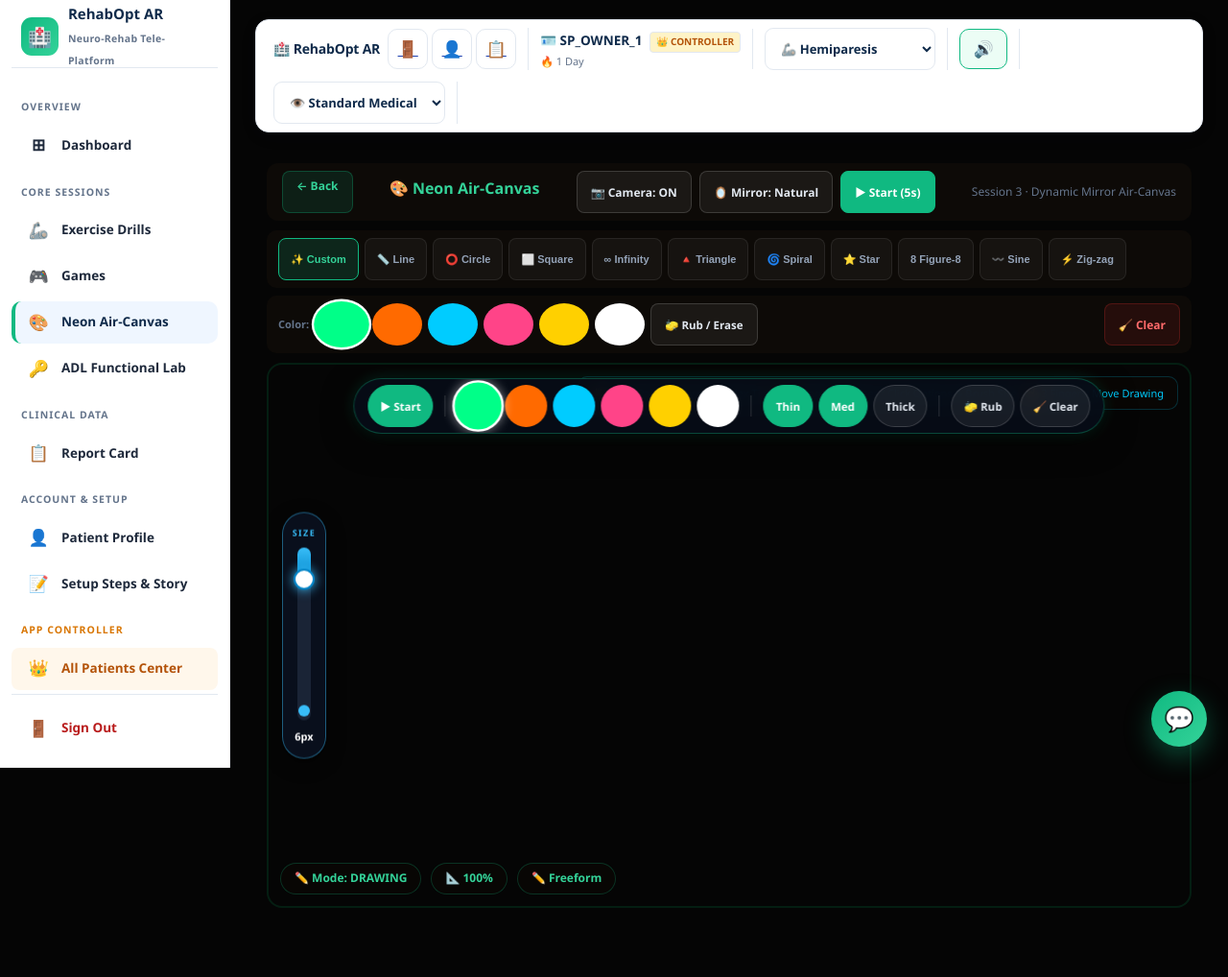
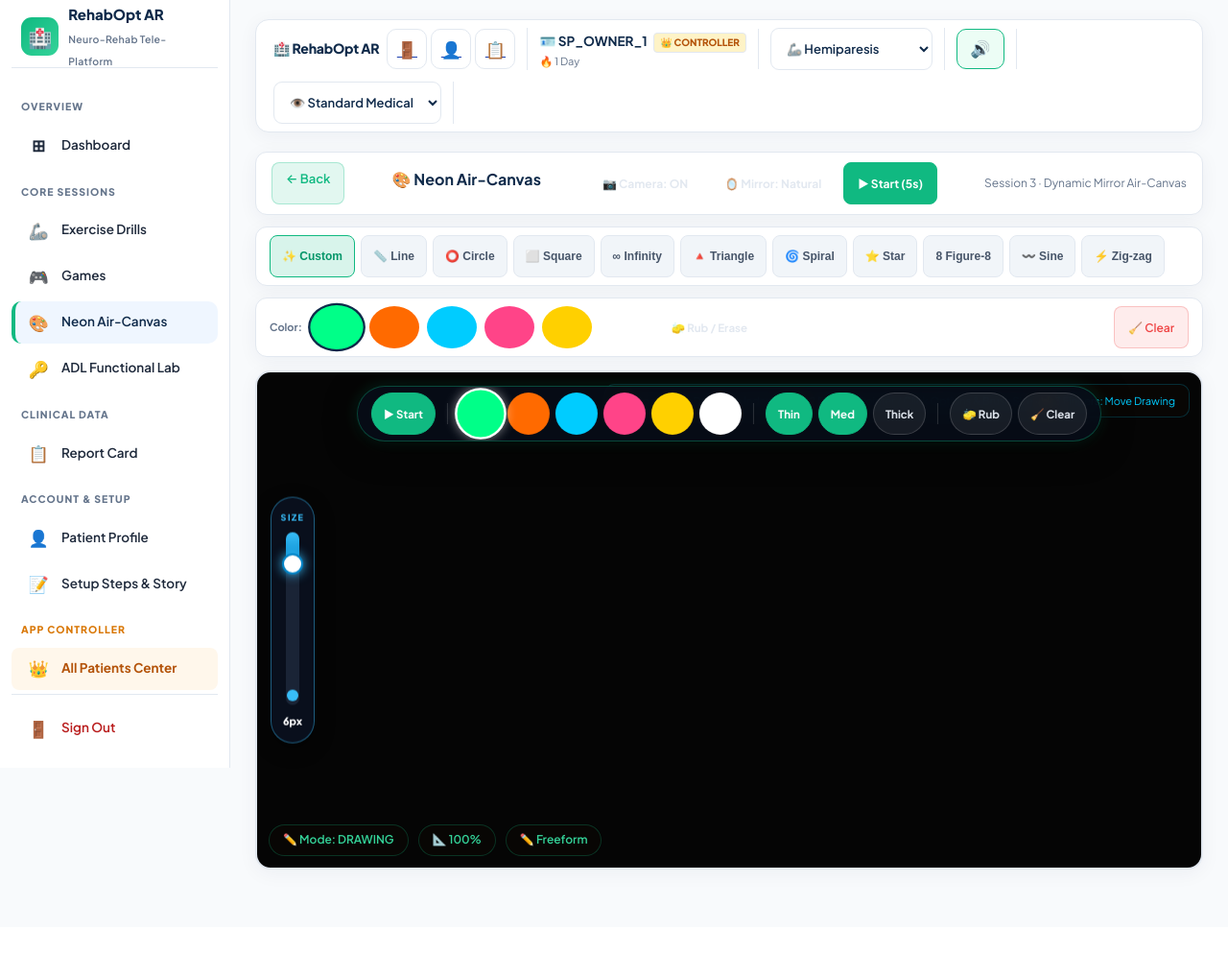
Before and after one commit to Athul-lab-ux/SEMIFIN-REHAB, a Flask app: page /air-canvas in a window 1280 px wide. Shown: the whole page at 96% size. After the commit the page ends 911 px from the top, so only its background shows below. Run offline with Flask 3, Linux system fonts and the light colour scheme; the visitor is signed in with stand-in values (Sample User, id 1); data that the repository does not hold is empty; some libraries are stand-ins or nearby versions.

Commit message:
T3 Complete: Add Plus Jakarta Sans font, fix Recovery Dial percentage display, remove chat widget, and eliminate black scrolling void

```diff
--- a/app.py
+++ b/app.py
@@ -1524,12 +1524,12 @@ def api_rqi():
         "tier": tier,
         "tier_label": tier_label,
         "tier_emoji": tier_emoji,
+        "rqi_score": round(rqi),
         "total_sessions": total_sessions,
         "streak": streak,
     }
-    # Only expose raw numbers to owner/clinician
+    # Expose component breakdown to owner/clinician
     if is_owner:
-        result["rqi_score"] = rqi
         result["components"] = {
             "adherence": round(adherence, 3),
             "smoothness": round(smoothness, 3),
--- a/static/css/air_canvas.css
+++ b/static/css/air_canvas.css
@@ -1,37 +1,28 @@
 /* RehabOpt AR — Neon Air-Canvas Styles */
-* {
-  margin: 0;
-  padding: 0;
-  box-sizing: border-box;
-}
-
-body {
-  font-family: "Segoe UI", system-ui, -apple-system, sans-serif;
-  background: #050505;
-  color: #e8ddd0;
-  min-height: 100vh;
-}
-
 .canvas-container {
   display: flex;
   flex-direction: column;
-  height: 100vh;
-  padding: 12px;
+  width: 100%;
+  max-width: 100%;
+  gap: 10px;
+  box-sizing: border-box;
 }
 
 .top-bar {
   display: flex;
   justify-content: space-between;
   align-items: center;
-  padding: 8px 16px;
-  background: rgba(15, 12, 8, 0.8);
+  padding: 10px 16px;
+  background: var(--clin-surface, #FFFFFF);
+  border: 1px solid var(--clin-border, #E2E8F0);
   border-radius: 12px;
-  margin-bottom: 10px;
+  box-shadow: var(--shadow-card, 0 4px 20px rgba(15, 42, 74, 0.05));
+  margin-bottom: 2px;
 }
 
 .top-bar h2 {
   font-size: 16px;
-  color: #34D399;
+  color: var(--clin-navy, #0F2A4A);
   font-weight: 700;
 }
 
@@ -40,26 +31,28 @@ body {
   background: rgba(16, 185, 129, 0.12);
   border: 1px solid rgba(16, 185, 129, 0.28);
   border-radius: 8px;
-  color: #34D399;
-  font-size: 12px;
+  color: #10B981;
+  font-size: 13px;
   font-weight: 600;
   cursor: pointer;
   text-decoration: none;
-  transition: all 0.3s;
+  transition: all 0.2s ease;
 }
 
 .back-btn:hover {
-  background: rgba(16, 185, 129, 0.25);
-  color: #fff;
+  background: rgba(16, 185, 129, 0.22);
+  color: #065F46;
 }
 
 .toolbar {
   display: flex;
   gap: 6px;
-  padding: 8px 12px;
-  background: rgba(15, 12, 8, 0.8);
-  border-radius: 10px;
-  margin-bottom: 8px;
+  padding: 8px 14px;
+  background: var(--clin-surface, #FFFFFF);
+  border: 1px solid var(--clin-border, #E2E8F0);
+  border-radius: 12px;
+  box-shadow: var(--shadow-card, 0 4px 20px rgba(15, 42, 74, 0.05));
+  margin-bottom: 2px;
   overflow-x: auto;
   flex-wrap: nowrap;
   scrollbar-width: none;
@@ -72,14 +65,14 @@ body {
 
 .template-btn {
   padding: 6px 12px;
-  background: rgba(255, 255, 255, 0.04);
-  border: 1px solid rgba(255, 255, 255, 0.08);
+  background: #F1F5F9;
+  border: 1px solid #E2E8F0;
   border-radius: 8px;
-  color: #94A3B8;
-  font-size: 11px;
+  color: #475569;
+  font-size: 12px;
   font-weight: 600;
   cursor: pointer;
-  transition: all 0.3s;
+  transition: all 0.2s ease;
   white-space: nowrap;
 }
 
@@ -87,17 +80,20 @@ body {
 .template-btn.active {
   background: rgba(16, 185, 129, 0.16);
   border-color: #10B981;
-  color: #34D399;
+  color: #059669;
 }
 
 /* Color Palette */
 .color-palette {
   display: flex;
-  gap: 6px;
-  padding: 8px 12px;
-  background: rgba(15, 12, 8, 0.8);
-  border-radius: 10px;
-  margin-bottom: 10px;
+  gap: 8px;
+  align-items: center;
+  padding: 8px 14px;
+  background: var(--clin-surface, #FFFFFF);
+  border: 1px solid var(--clin-border, #E2E8F0);
+  border-radius: 12px;
+  box-shadow: var(--shadow-card, 0 4px 20px rgba(15, 42, 74, 0.05));
+  margin-bottom: 4px;
 }
 
 .color-btn {
@@ -111,30 +107,40 @@ body {
 
 .color-btn:hover,
 .color-btn.active {
-  border-color: #fff;
-  transform: scale(1.2);
+  border-color: #0F2A4A;
+  transform: scale(1.15);
 }
 
 #clear-btn {
   padding: 6px 14px;
-  background: rgba(255, 50, 50, 0.1);
-  border: 1px solid rgba(255, 50, 50, 0.2);
+  background: rgba(239, 68, 68, 0.1);
+  border: 1px solid rgba(239, 68, 68, 0.25);
   border-radius: 8px;
-  color: #ff6b6b;
+  color: #EF4444;
   font-size: 12px;
   font-weight: 600;
   cursor: pointer;
   margin-left: auto;
+  transition: all 0.2s ease;
+}
+
+#clear-btn:hover {
+  background: rgba(239, 68, 68, 0.2);
+  color: #DC2626;
 }
 
 /* Drawing Area */
 .drawing-area {
   position: relative;
-  flex: 1;
+  width: 100%;
+  min-height: 520px;
+  height: calc(100vh - 280px);
+  max-height: 720px;
   border-radius: 16px;
   overflow: hidden;
   background: #050505;
-  border: 2px solid rgba(0, 255, 136, 0.1);
+  border: 2px solid var(--clin-border, #E2E8F0);
+  box-shadow: var(--shadow-card, 0 4px 20px rgba(15, 42, 74, 0.05));
 }
 
 #video {
--- a/static/css/clinical.css
+++ b/static/css/clinical.css
@@ -52,7 +52,7 @@ body, h1, h2, h3, h4, h5, h6, p, span, div, button, a, label {
 }
 
 body {
-  font-family: "Segoe UI", system-ui, -apple-system, "Helvetica Neue", Arial, sans-serif;
+  font-family: 'Plus Jakarta Sans', system-ui, -apple-system, BlinkMacSystemFont, "Segoe UI", Roboto, sans-serif;
   background: var(--clin-canvas);
   color: var(--clin-text);
   font-size: 15px;
--- a/static/css/design.css
+++ b/static/css/design.css
@@ -11,7 +11,7 @@
 
 /* ---------- Typography ---------- */
 body {
-  font-family: system-ui, "Segoe UI", Roboto, "Helvetica Neue", Arial, sans-serif;
+  font-family: 'Plus Jakarta Sans', system-ui, -apple-system, BlinkMacSystemFont, "Segoe UI", Roboto, sans-serif;
   font-size: 18px;
   line-height: 1.5;
   -webkit-font-smoothing: antialiased;
@@ -190,3 +207,19 @@ a, button, .btn, input, select, textarea {
     scroll-behavior: auto !important;
   }
 }
+
+/* ---------- Clean Modern Scrollbar ---------- */
+::-webkit-scrollbar {
+  width: 8px;
+  height: 8px;
+}
+::-webkit-scrollbar-track {
+  background: #F1F5F9;
+}
+::-webkit-scrollbar-thumb {
+  background: #CBD5E1;
+  border-radius: 4px;
+}
+::-webkit-scrollbar-thumb:hover {
+  background: #94A3B8;
+}
--- a/static/css/onboarding.css
+++ b/static/css/onboarding.css
@@ -28,7 +28,7 @@
 .obo-body {
   background: #F8FAFC;
   color: #1E293B;
-  font-family: -apple-system, BlinkMacSystemFont, "Segoe UI", Roboto, Helvetica, Arial, sans-serif;
+  font-family: 'Plus Jakarta Sans', -apple-system, BlinkMacSystemFont, "Segoe UI", Roboto, Helvetica, Arial, sans-serif;
   margin: 0;
   padding: 32px 16px 64px;
   min-height: 100vh;
--- a/templates/app_shell.html
+++ b/templates/app_shell.html
@@ -5,6 +5,9 @@
   <meta name="viewport" content="width=device-width, initial-scale=1.0" />
   <meta name="theme-color" content="{{ patient_theme_color or '#0F2A4A' }}" />
   <title>RehabOpt AR — Main Workspace</title>
+  <link rel="preconnect" href="https://fonts.googleapis.com" />
+  <link rel="preconnect" href="https://fonts.gstatic.com" crossorigin />
+  <link href="https://fonts.googleapis.com/css2?family=Plus+Jakarta+Sans:wght@400;500;600;700;800&display=swap" rel="stylesheet" />
   <link rel="stylesheet" href="/static/css/design.css" />
   <link rel="stylesheet" href="/static/css/clinical.css" />
   <script>
@@ -51,8 +54,6 @@
   <!-- Toast -->
   <div id="toast" class="toast" role="status" aria-live="polite"></div>
 
-  {% include '_ai_widget.html' %}
-
   <!-- MediaPipe Vision Libraries (Only loaded on active vision session pages) -->
   {% block vision_scripts %}{% endblock %}
 
--- a/templates/auth.html
+++ b/templates/auth.html
@@ -5,6 +5,9 @@
   <meta name="viewport" content="width=device-width, initial-scale=1.0" />
   <meta name="theme-color" content="#0F2A4A" />
   <title>RehabOpt — Secure Patient Portal</title>
+  <link rel="preconnect" href="https://fonts.googleapis.com" />
+  <link rel="preconnect" href="https://fonts.gstatic.com" crossorigin />
+  <link href="https://fonts.googleapis.com/css2?family=Plus+Jakarta+Sans:wght@400;500;600;700;800&display=swap" rel="stylesheet" />
   <link rel="stylesheet" href="/static/css/design.css" />
   <link rel="stylesheet" href="/static/css/clinical.css" />
   <link rel="stylesheet" href="/static/css/auth.css" />
--- a/templates/onboarding.html
+++ b/templates/onboarding.html
@@ -5,6 +5,9 @@
   <meta name="viewport" content="width=device-width, initial-scale=1.0" />
   <meta name="theme-color" content="#0F2A4A" />
   <title>RehabOpt — Personal Care Setup</title>
+  <link rel="preconnect" href="https://fonts.googleapis.com" />
+  <link rel="preconnect" href="https://fonts.gstatic.com" crossorigin />
+  <link href="https://fonts.googleapis.com/css2?family=Plus+Jakarta+Sans:wght@400;500;600;700;800&display=swap" rel="stylesheet" />
   <link rel="stylesheet" href="/static/css/design.css" />
   <link rel="stylesheet" href="/static/css/clinical.css" />
   <link rel="stylesheet" href="/static/css/onboarding.css" />
```
Also changed, not shown: other parts of static/css/design.css (+24 -7 lines), static/css/adl.css (+31 -34 lines), static/js/dashboard.js (+7 -5 lines), static/js/report.js (+4 -3 lines).
